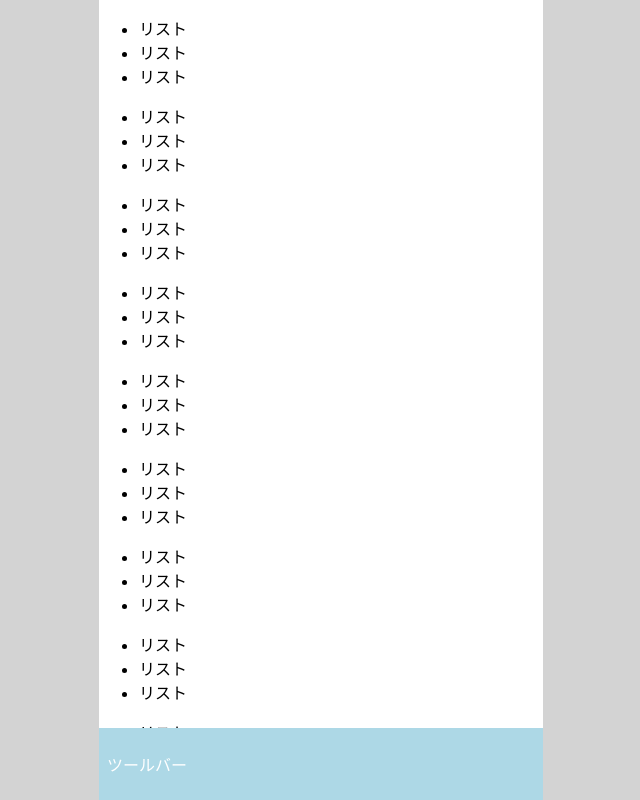
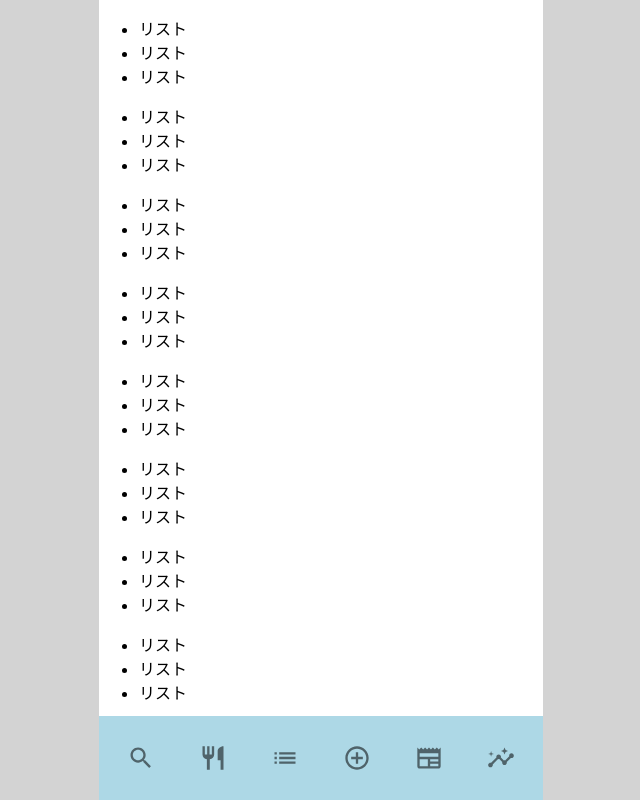
Before and after one commit to fujitargz/solution-prototype, a React (Create React App) app: page / in a window 1280 px wide. Shown: the whole page, without its empty margins (319-959 px from the left). Built offline with nearby package versions, Linux system fonts and the light colour scheme.

Commit message:
タブ遷移の実装

```diff
--- a/package.json
+++ b/package.json
@@ -6,6 +6,7 @@
   "dependencies": {
     "@emotion/react": "^11.7.1",
     "@emotion/styled": "^11.6.0",
+    "@mui/icons-material": "^5.3.1",
     "@mui/material": "^5.3.0",
     "@testing-library/jest-dom": "^5.16.1",
     "@testing-library/react": "^12.1.2",
--- a/src/components/ToolBar.jsx
+++ b/src/components/ToolBar.jsx
@@ -1,18 +1,60 @@
 import Box from '@mui/material/Box';
+import IconButton from '@mui/material/IconButton';
+import AddCircleOutlineIcon from '@mui/icons-material/AddCircleOutline';
+import InsightsIcon from '@mui/icons-material/Insights';
+import RestaurantIcon from '@mui/icons-material/Restaurant';
+import SearchIcon from '@mui/icons-material/Search';
+import ListIcon from '@mui/icons-material/List';
+import NewspaperIcon from '@mui/icons-material/Newspaper';
 
-const ToolBar = () => {
+const ToolBar = (props) => {
   return (
     <Box
       sx={{
+        display: 'flex',
         flexShrink: 0,
-        padding: 1,
+        justifyContent: 'space-between',
+        padding: 2,
         backgroundColor: 'lightblue',
         color: 'white'
       }}
     >
-      <p>
-        ツールバー
-      </p>
+      <IconButton
+        size='large'
+        onClick={() => { props.onClick('search') }}
+      >
+        <SearchIcon fontSize='inherit'/>
+      </IconButton>
+      <IconButton
+        size='large'
+        onClick={() => { props.onClick('recipe') }}
+      >
+        <RestaurantIcon fontSize='inherit'/>
+      </IconButton>
+      <IconButton
+        size='large'
+        onClick={() => { props.onClick('list') }}
+      >
+        <ListIcon fontSize='inherit'/>
+      </IconButton>
+      <IconButton
+        size='large'
+        onClick={() => { props.onClick('add') }}
+      >
+        <AddCircleOutlineIcon fontSize='inherit'/>
+      </IconButton>
+      <IconButton
+        size='large'
+        onClick={() => { props.onClick('news') }}
+      >
+        <NewspaperIcon fontSize='inherit'/>
+      </IconButton>
+      <IconButton
+        size='large'
+        onClick={() => { props.onClick('score') }}
+      >
+        <InsightsIcon fontSize='inherit'/>
+      </IconButton>
     </Box>
   )
 }
--- a/src/pages/index.jsx
+++ b/src/pages/index.jsx
@@ -8,7 +8,12 @@ const Pages = () => {
 
   const navigate = () => {
     switch (page) {
+        case 'search': return (null);
+        case 'recipe': return (null);
         case 'list': return (<List />);
+        case 'add': return (null);
+        case 'news': return (null);
+        case 'score': return (null);
         default: return (<List />);
       }
   }
@@ -23,12 +28,13 @@ const Pages = () => {
     >
       <Box
         sx={{
-          overflowY: 'scroll'
+          overflowY: 'auto',
+          flexGrow: 1
         }}
       >
         {navigate()}
       </Box>
-      <ToolBar />
+      <ToolBar onClick={setPage}/>
     </Box>
   )
 }
```
Also changed, not shown: 1 other file (tests, documents, lock files or other folders).
